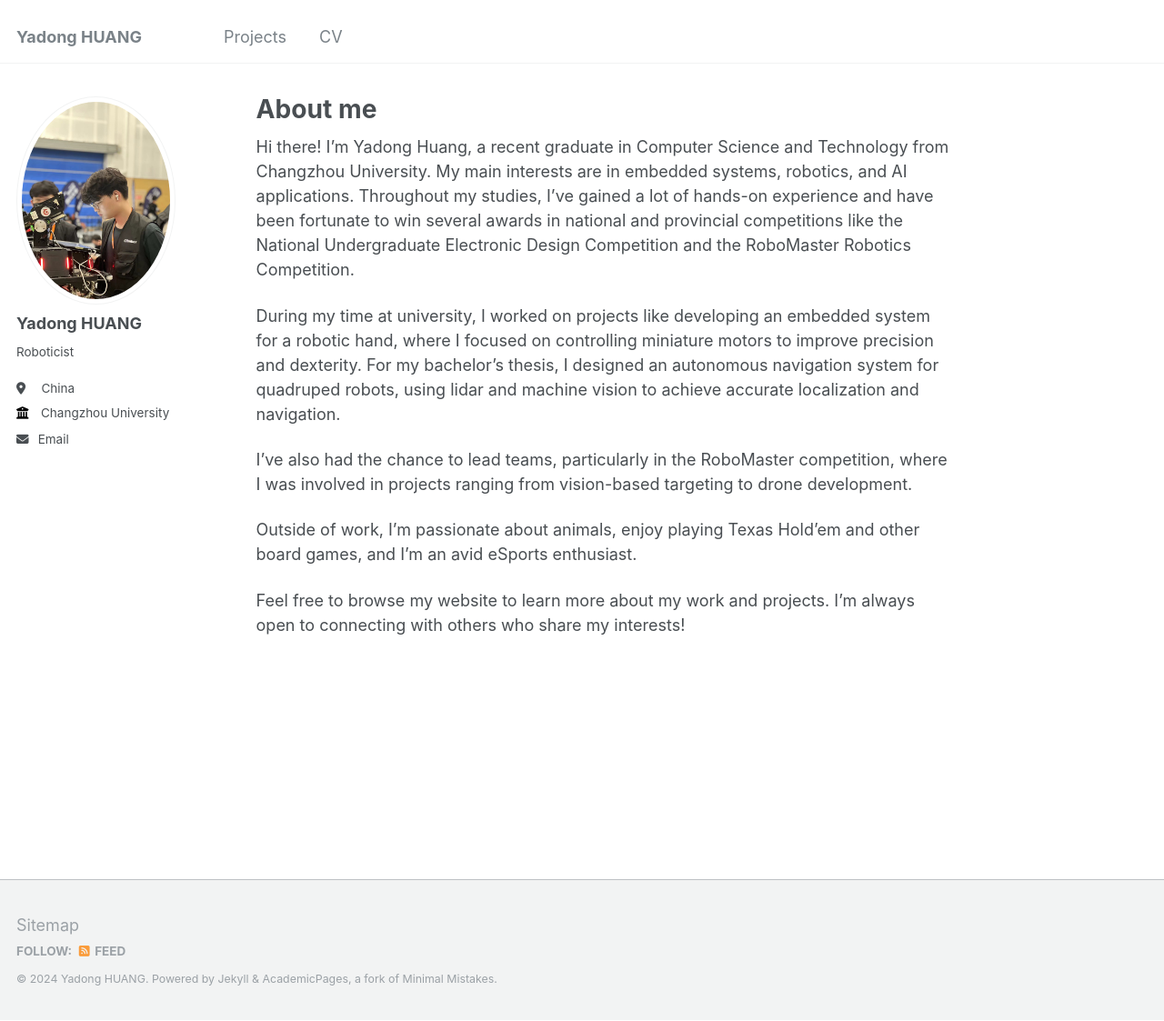
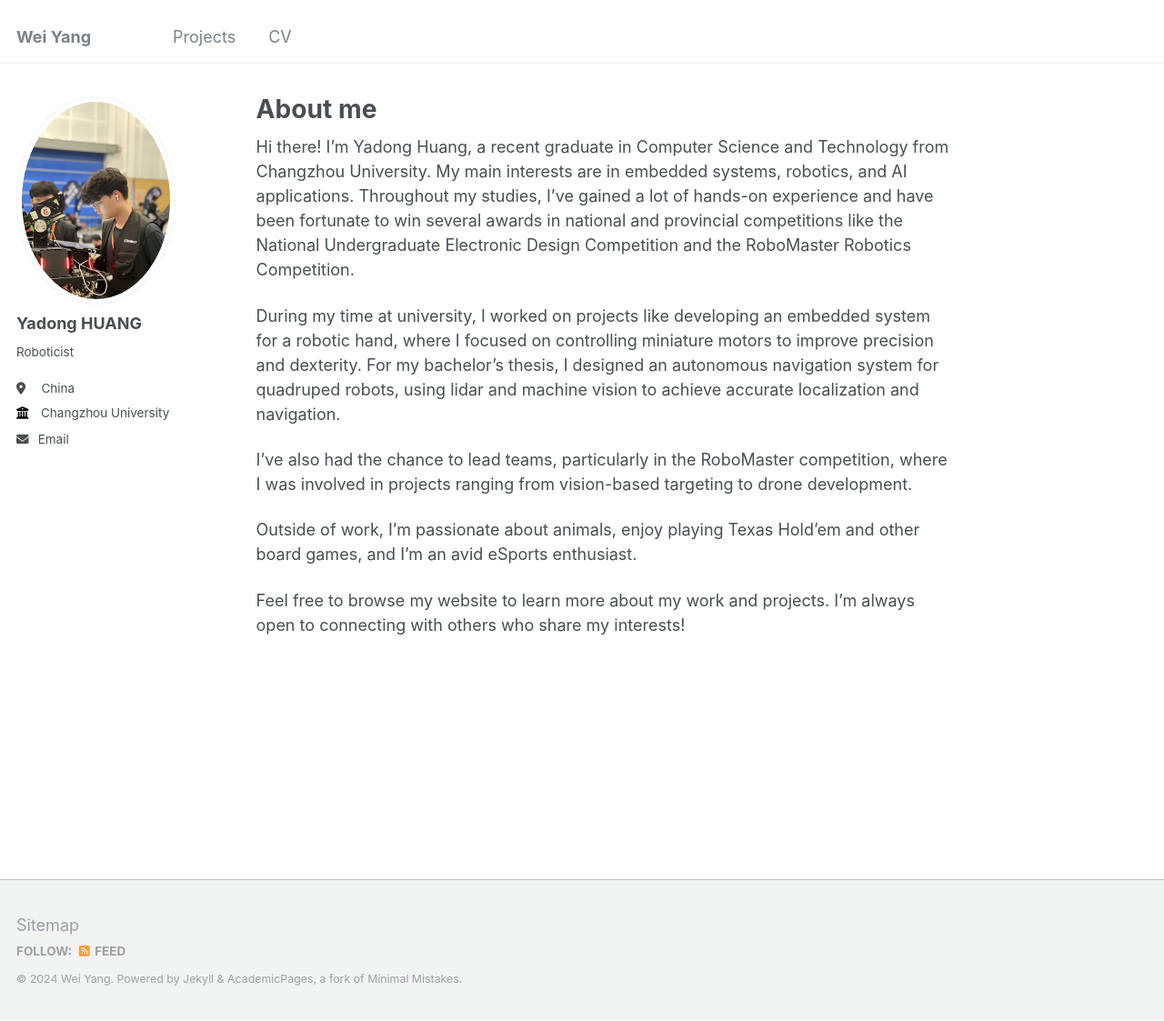
Before and after one commit to CreatorRango/CreatorRango.github.io, a Jekyll site: the page built from _pages/about.md, in a window 1280 px wide and 1123 px high. Shown: the whole window at 91% size. Built offline with Jekyll 4.4.1, drawn with Linux system fonts in a browser that asks for light colours.

Commit message:
Update _config.yml

```diff
--- a/_config.yml
+++ b/_config.yml
@@ -7,9 +7,9 @@
 
 # Site Settings
 locale                   : "en-US"
-title                    : "Yadong HUANG"
+title                    : "Wei Yang"
 title_separator          : "-"
-name                     : &name "Yadong HUANG"
+name                     : &name "Wei Yang"
 description              : &description "Roboticist"
 url                      : https://hyd-ra-ai.github.io/YD.Huang # the base hostname & protocol for your site e.g. "https://mmistakes.github.io"
 baseurl                  : "" # the subpath of your site, e.g. "/blog"
```
